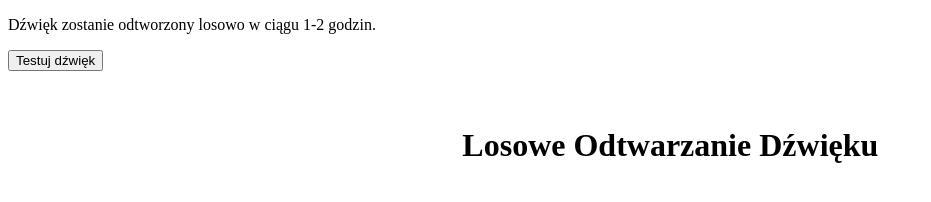
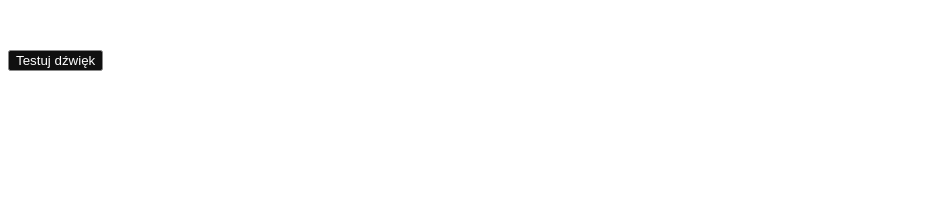
Before and after one commit to bukiet100roz/bukiet100roz.github.io, a plain HTML site: page troll/index.html in a window 1280 px wide. Shown: the whole page, without its empty margins (0-931 px from the left). Drawn offline with Linux system fonts and the light colour scheme.

Commit message:
Update index.html

```diff
--- a/troll/index.html
+++ b/troll/index.html
@@ -5,6 +5,9 @@
     <meta name="viewport" content="width=device-width, initial-scale=1.0">
     <title>Losowe Dźwięki i Animacja</title>
     <style>
+*{
+filter: invert(1);
+}
         #animated-element {
             position: absolute;
             top: 50%;
```
